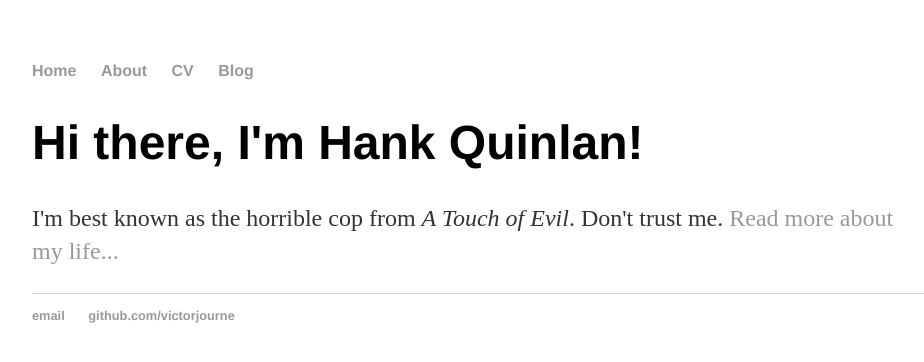
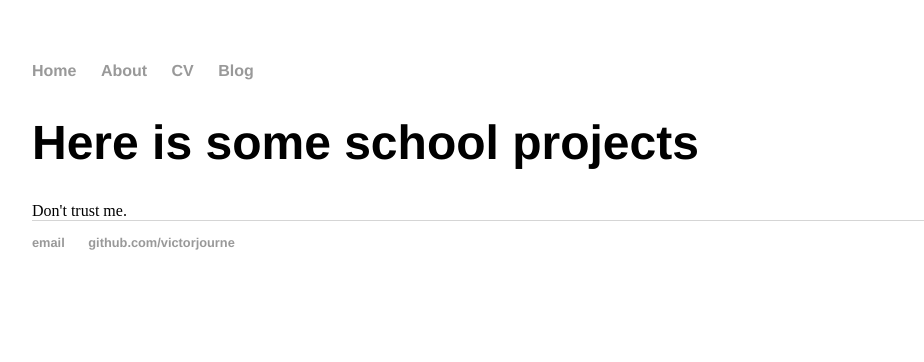
Before and after one commit to victorjourne/victorjourne.github.io, a Jekyll site: the page built from index.html, in a window 1280 px wide. Shown: the top 362 px of the page, without its empty margins (160-1084 px from the left). Built offline with Jekyll 4.4.1, drawn with Linux system fonts in a browser that asks for light colours.

Commit message:
change index

```diff
--- a/index.html
+++ b/index.html
@@ -1,9 +1,9 @@
 ---
 layout: default
-title: Hank Quinlan, Horrible Cop
+title: Home page
 ---
 
 		<div class="blurb">
-			<h1>Hi there, I'm Hank Quinlan!</h1>
-			<p>I'm best known as the horrible cop from <em>A Touch of Evil</em>. Don't trust me. <a href="/about">Read more about my life...</a></p>
+			<h1>Here is some school projects</h1>
+			Don't trust me.
 		</div>
```
